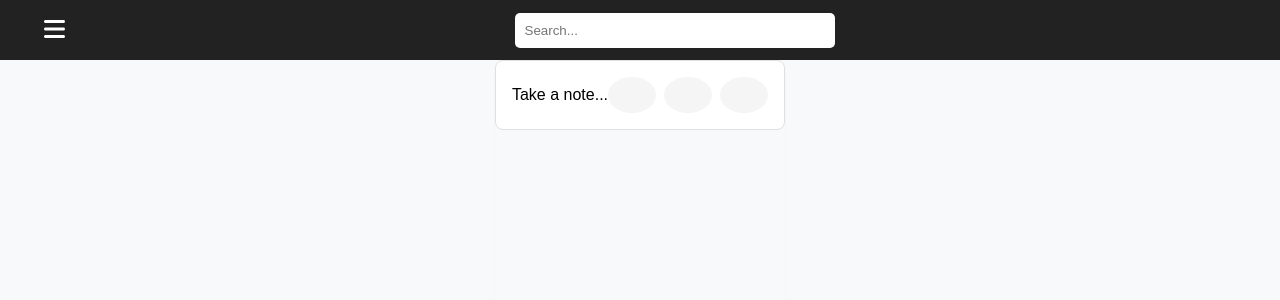
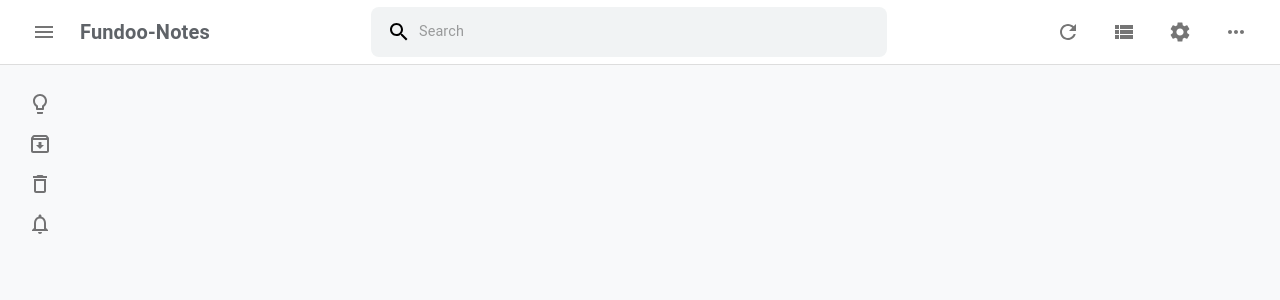
Before and after one commit to preethamsetty/Fundoo_notes_frontend, a React (Create React App) app in the folder sample/: page /dashboard in a window 1280 px wide. Shown: the top 300 px of the page. Built offline with nearby package versions, Linux system fonts and the light colour scheme.

Commit message:
[Preetham B S] MODIFIED - The DashboardContainer Component

```diff
--- a/sample/src/Components/dashboard/DashboardContainer.jsx
+++ b/sample/src/Components/dashboard/DashboardContainer.jsx
@@ -1,116 +1,33 @@
 import React, { useState } from "react";
-import Drawer from "@mui/material/Drawer";
-import List from "@mui/material/List";
-import ListItem from "@mui/material/ListItem";
-import ListItemIcon from "@mui/material/ListItemIcon";
-import ListItemText from "@mui/material/ListItemText";
-import { FontAwesomeIcon } from "@fortawesome/react-fontawesome";
-import {
-  faLightbulb,
-  faBell,
-  faPencilAlt,
-  faArchive,
-  faTrash,
-  faBars,
-} from "@fortawesome/free-solid-svg-icons";
-import TakeNote from "../TakeNote/TakeNote";  // Importing TakeNote component
-import "../dashboard/DashboardContainer.scss";
+import { Box } from "@mui/material";
+import Header from "../Header/Header";
+import Drawer from "../Drawer/Drawer";
+import { Outlet } from "react-router-dom";
+import "./DashboardContainer.scss";
 
-const DashboardComponent = () => {
-  const [isDrawerOpen, setIsDrawerOpen] = useState(false);
-  const [activeItem, setActiveItem] = useState("Notes"); // Tracks the active menu item
-  const [searchText, setSearchText] = useState("");
-
-  const menuItems = [
-    { icon: faLightbulb, label: "Notes" },
-    { icon: faBell, label: "Reminders" },
-    { icon: faPencilAlt, label: "Edit labels" },
-    { icon: faArchive, label: "Archive" },
-    { icon: faTrash, label: "Trash" },
-  ];
-
-  const handleDrawerToggle = () => {
-    setIsDrawerOpen(!isDrawerOpen);
-  };
-
-  const handleMenuItemClick = (label) => {
-    setActiveItem(label); // Update the active item
-  };
-
-  const handleSearchChange = (e) => {
-    setSearchText(e.target.value);
-  };
+const DashboardContainer = () => {
+  const [drawerOpen, setDrawerOpen] = useState(false);
+  const toggleDrawer = () => setDrawerOpen(!drawerOpen);
 
   return (
     <div className="dashboard-container">
-      {/* Header Section */}
-      <header className="dashboard-header">
-        <button className="menu-button" onClick={handleDrawerToggle}>
-          <FontAwesomeIcon icon={faBars} />
-        </button>
-        <div className="search-bar">
-          <input
-            type="text"
-            value={searchText}
-            onChange={handleSearchChange}
-            placeholder="Search..."
-          />
-        </div>
-      </header>
-
-      {/* Material-UI Drawer */}
-      <Drawer
-        variant="persistent"
-        anchor="left"
-        open={isDrawerOpen}
-        onClose={handleDrawerToggle}
-        sx={{
-          "& .MuiDrawer-paper": {
-            width: "250px",
-            boxSizing: "border-box",
-            marginTop: "60px",
-            height: "calc(100vh - 60px)",
-            borderRight: "1px solid #ddd",
-          },
-        }}
-      >
-        <List>
-          {menuItems.map((item, index) => (
-            <ListItem
-              button
-              key={index}
-              onClick={() => handleMenuItemClick(item.label)}
-              className={activeItem === item.label ? "active-menu-item" : ""}
-            >
-              <ListItemIcon>
-                <FontAwesomeIcon
-                  icon={item.icon}
-                  style={{
-                    color: activeItem === item.label ? "#d4a017" : "#666", // Dark yellow for active item
-                    fontSize: "18px",
-                  }}
-                />
-              </ListItemIcon>
-              <ListItemText
-                primary={item.label}
-                primaryTypographyProps={{
-                  style: {
-                    color: activeItem === item.label ? "#000" : "#333",
-                    fontWeight: activeItem === item.label ? "bold" : "normal",
-                  },
-                }}
-              />
-            </ListItem>
-          ))}
-        </List>
-      </Drawer>
-
-      {/* Main Content Section */}
+      <Header toggleDrawer={toggleDrawer} />
       <div className="dashboard-content">
-        {activeItem === "Notes" && <TakeNote />} {/* Render TakeNote only when "Notes" is active */}
+        <Drawer drawerOpen={drawerOpen} />
+        <Box
+          sx={{
+            flexGrow: 1,
+            marginLeft: drawerOpen ? "250px" : "90px",
+            padding: "16px",
+            overflowY: "auto",
+            transition: "margin-left 0.3s",
+          }}
+        >
+          <Outlet />
+        </Box>
       </div>
     </div>
   );
 };
 
-export default DashboardComponent;
+export default DashboardContainer;
--- a/sample/src/Components/dashboard/DashboardContainer.scss
+++ b/sample/src/Components/dashboard/DashboardContainer.scss
@@ -1,86 +1,182 @@
-/* General Reset */
-body, html {
-  margin: 0;
-  padding: 0;
-  box-sizing: border-box;
-  font-family: Arial, sans-serif;
-  height: 100%;
-}
+// /* General Reset */
+// body, html {
+//   margin: 0;
+//   padding: 0;
+//   box-sizing: border-box;
+//   font-family: Arial, sans-serif;
+//   height: 100%;
+// }
 
-/* Dashboard container */
+// /* Dashboard container */
+// .dashboard-container {
+//   display: flex;
+//   height: 100vh;
+//   flex-direction: column;
+// }
+
+// /* Header Section */
+// .dashboard-header {
+//   position: fixed;
+//   top: 0;
+//   left: 0;
+//   width: 100%;
+//   height: 60px;
+//   z-index: 1000;
+//   display: flex;
+//   justify-content: space-between;
+//   align-items: center;
+//   background-color: #222;
+//   color: white;
+//   padding: 0 20px;
+//   box-sizing: border-box;
+// }
+
+// .menu-button {
+//   background: none;
+//   border: none;
+//   color: white;
+//   font-size: 24px;
+//   cursor: pointer;
+// }
+
+// .search-bar {
+//   flex: 1; /* Makes the search bar take available space */
+//   display: flex;
+//   justify-content: center;
+//   align-items: center;
+// }
+
+// .search-bar input {
+//   padding: 10px;
+//   width: 300px;
+//   border: none;
+//   border-radius: 5px;
+// }
+
+// /* Sidebar Styles */
+// .dashboard-content {
+//   display: flex;
+//   margin-top: 60px; /* Push content below the header */
+//   height: calc(100vh - 60px);
+// }
+
+// .content-wrapper {
+//   flex: 1;
+//   padding: 20px;
+//   margin-left: 0;
+//   transition: margin-left 0.3s ease-in-out;
+// }
+
+// .content-wrapper.drawer-open {
+//   margin-left: 250px;
+// }
+
+// /* Drawer Styles */
+// .MuiListItem-root.active-menu-item {
+//   background-color: #fdf4e3; /* Light yellow for active item background */
+// }
+
+// .MuiListItem-root.active-menu-item .MuiListItemIcon-root {
+//   color: #d4a017; /* Dark yellow for active item icon */
+// }
+
+// .MuiListItem-root.active-menu-item .MuiListItemText-root {
+//   font-weight: bold;
+//   color: #000; /* Darker text for active menu item */
+// }
+
+//
+
+// .dashboard-body {
+//   display: flex;
+//   flex-direction: column;
+//   height: 100vh;
+//   font-family: Arial, sans-serif;
+//   margin: 0;
+//   background-color: #f8f9fa;
+//   padding-top: 64px; // Adjust for fixed AppBar
+//   overflow: hidden;
+// }
+
+// .dashboard-drawer {
+//   position: fixed;
+//   top: 64px;
+//   left: 0;
+//   background-color: #f8f9fa;
+//   overflow-x: hidden;
+//   transition: width 0.3s ease;
+
+//   &.open {
+//     width: 250px;
+//     .drawer-content {
+//       display: flex;
+//       flex-direction: column;
+//       height: 100%;
+//       padding: 16px;
+
+//       .MuiListItem-root {
+//         border-radius: 8px;
+//         transition: background-color 0.2s;
+
+//         &:hover {
+//           background-color: #FFF5E1;
+//           border-radius: 8px;
+//         }
+
+//         .MuiListItemIcon-root {
+//           color: #5f6368;
+//         }
+
+//         .MuiListItemText-primary {
+//           font-size: 1.1rem;
+//           font-weight: 500;
+//         }
+//       }
+//     }
+//   }
+
+//   &:not(.open) {
+//     width: 90px;
+//     .drawer-content {
+//       display: flex;
+//       flex-direction: column;
+//       height: 100%;
+//       padding: 12px;
+
+//       .MuiListItem-root {
+//         border-radius: 8px;
+//         transition: background-color 0.2s;
+
+//         &:hover {
+//           background-color: #FFF5E1;
+//           border-radius: 8px;
+//         }
+
+//         .MuiListItemIcon-root {
+//           color: #5f6368;
+//         }
+//       }
+//     }
+//   }
+// }
+
+// .dashboard-content {
+//   flex-grow: 1;
+//   display: flex;
+//   flex-direction: row;
+//   overflow: hidden;
+// }
+
 .dashboard-container {
   display: flex;
+  flex-direction: column;
   height: 100vh;
-  flex-direction: column;
+  background-color: #f8f9fa;
+  padding-top: 64px;
+  overflow: hidden;
+
+  .dashboard-content {
+    display: flex;
+    height: 100%;
+  }
 }
-
-/* Header Section */
-.dashboard-header {
-  position: fixed;
-  top: 0;
-  left: 0;
-  width: 100%;
-  height: 60px;
-  z-index: 1000;
-  display: flex;
-  justify-content: space-between;
-  align-items: center;
-  background-color: #222;
-  color: white;
-  padding: 0 20px;
-  box-sizing: border-box;
-}
-
-.menu-button {
-  background: none;
-  border: none;
-  color: white;
-  font-size: 24px;
-  cursor: pointer;
-}
-
-.search-bar {
-  flex: 1; /* Makes the search bar take available space */
-  display: flex;
-  justify-content: center;
-  align-items: center;
-}
-
-.search-bar input {
-  padding: 10px;
-  width: 300px;
-  border: none;
-  border-radius: 5px;
-}
-
-/* Sidebar Styles */
-.dashboard-content {
-  display: flex;
-  margin-top: 60px; /* Push content below the header */
-  height: calc(100vh - 60px);
-}
-
-.content-wrapper {
-  flex: 1;
-  padding: 20px;
-  margin-left: 0;
-  transition: margin-left 0.3s ease-in-out;
-}
-
-.content-wrapper.drawer-open {
-  margin-left: 250px;
-}
-
-/* Drawer Styles */
-.MuiListItem-root.active-menu-item {
-  background-color: #fdf4e3; /* Light yellow for active item background */
-}
-
-.MuiListItem-root.active-menu-item .MuiListItemIcon-root {
-  color: #d4a017; /* Dark yellow for active item icon */
-}
-
-.MuiListItem-root.active-menu-item .MuiListItemText-root {
-  font-weight: bold;
-  color: #000; /* Darker text for active menu item */
-}
```
